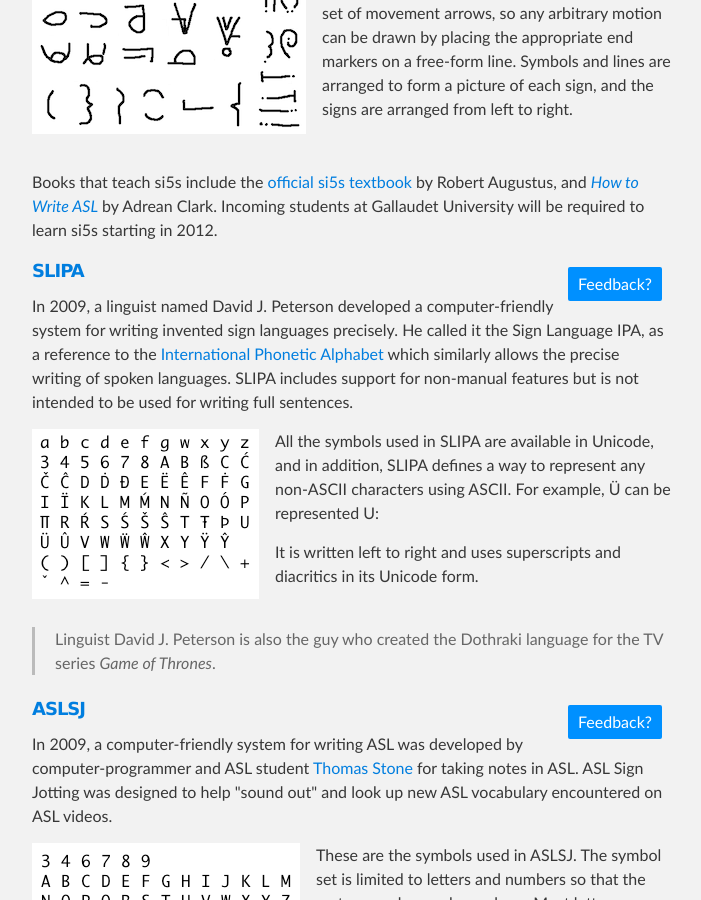
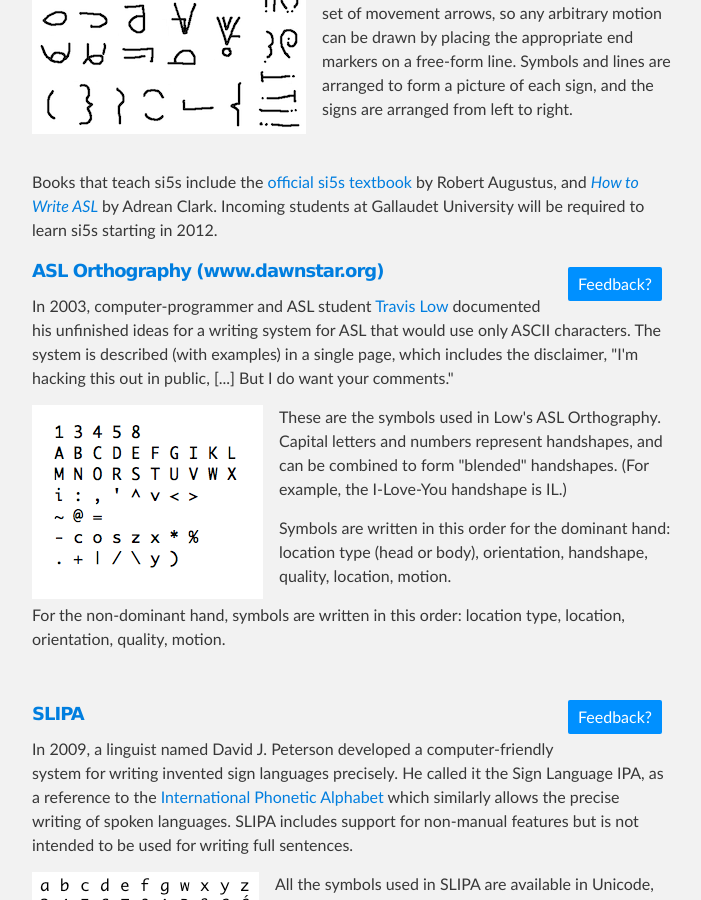
Before and after one commit to aslfont/aslfont.github.com, a Jekyll site: the page built from Symbol-Font-For-ASL/page2.html, in a window 1280 px wide and 900 px high, scrolled down 2735 px. Shown: the whole window, without its empty margins (288-989 px from the left). Built offline with Jekyll 4.4.1, drawn with Linux system fonts in a browser that asks for light colours; Markdown is read by kramdown in place of the engine named in the settings; some of the changed text lies outside the part shown.

Commit message:
asl orthography

```diff
--- a/Symbol-Font-For-ASL/page2.html
+++ b/Symbol-Font-For-ASL/page2.html
@@ -65,7 +65,15 @@
 <br style="clear:both">
 <p>Books that teach si5s include the <a href="http://www.si5s.org/store/">official si5s textbook</a> by Robert Augustus, and <em><a href="http://www.aslwrite.com/">How to Write ASL</a></em> by Adrean Clark.  Incoming students at Gallaudet University will be required to learn si5s starting in 2012.</p>
 
-<!-- 2003 http://www.dawnstar.org/travis/deaf/asl/ -->
+<a href="https://github.com/aslfont/aslfont.github.com/issues/new?labels=feedback&title=ASL+Orthography" class="feedback">Feedback?</a>
+<h5 id="ASLOrthography"><a href="http://www.dawnstar.org/travis/deaf/asl/">ASL Orthography (www.dawnstar.org)</a></h5>
+<p>In 2003, computer-programmer and ASL student <a href="http://dawnstar.org/travis/">Travis Low</a> documented his unfinished ideas for a writing system for ASL that would use only ASCII characters.  The system is described (with examples) in a single page, which includes the disclaimer, "I'm hacking this out in public, [...] But I do want your comments."
+</p>
+<p><img src="images/aslorthography.png" style="float:left;margin-right:1em"/>These are the symbols used in Low's ASL Orthography.  Capital letters and numbers represent handshapes, and can be combined to form "blended" handshapes.  (For example, the I-Love-You handshape is IL.)
+</p>
+<p>Symbols are written in this order for the dominant hand: location type (head or body), orientation, handshape, quality, location, motion. </p>
+<p style="clear:both"> For the non-dominant hand, symbols are written in this order: location type, location, orientation, quality, motion.</p>
+<br style="clear:both">
 
 
 <a href="https://github.com/aslfont/aslfont.github.com/issues/new?labels=feedback&title=SLIPA" class="feedback">Feedback?</a>
@@ -103,9 +111,6 @@
 <p>With some exceptions, symbols are assembled in this order: handshape, orientation, location, movement.</p>
 
 <p>A year after the videos were posted, the author added <a href="http://deafhooddiscourses.com/SignScript/SIGNSCRIPT.TTF">a font for SignScript</a>, and <a href="http://deafhooddiscourses.com/SignScript/SignScriptDictionarySample.doc">a sample dictionary excerpt</a> to <a href="http://www.deafhooddiscourses.com/">his website</a>.
-
-
-
 
 <a href="https://github.com/aslfont/aslfont.github.com/issues/new?labels=feedback&title=Gloss" class="feedback">Feedback?</a>
 <h5 id="Gloss"><a href="http://lifeprint.com/asl101/topics/gloss.htm">Gloss</a></h5>
@@ -177,6 +182,14 @@
     <td>Unknown</td>
   </tr>
   <tr>
+    <th><a href="#ASLSJ">ASL Orthography</a></th>
+    <td>Yes</td>
+    <td>No</td>
+    <td>Experimental</td>
+    <td>Linear</td>
+    <td>Yes</td>
+  </tr>
+  <tr>
     <th><a href="#SLIPA">SLIPA</a></th>
     <td>No</td>
     <td>Yes</td>
@@ -189,6 +202,14 @@
     <td>Yes</td>
     <td>Yes</td>
     <td>Dictionary / Personal Use</td>
+    <td>Linear</td>
+    <td>Yes</td>
+  </tr>
+  <tr>
+    <th><a href="#ASLSJ">SignScript</a></th>
+    <td>Yes</td>
+    <td>Yes</td>
+    <td>Public Use</td>
     <td>Linear</td>
     <td>Yes</td>
   </tr>
```
Also changed, not shown: other parts of Symbol-Font-For-ASL/page2.html (+1 -1 lines), Symbol-Font-For-ASL/images/aslorthography.png (added).
